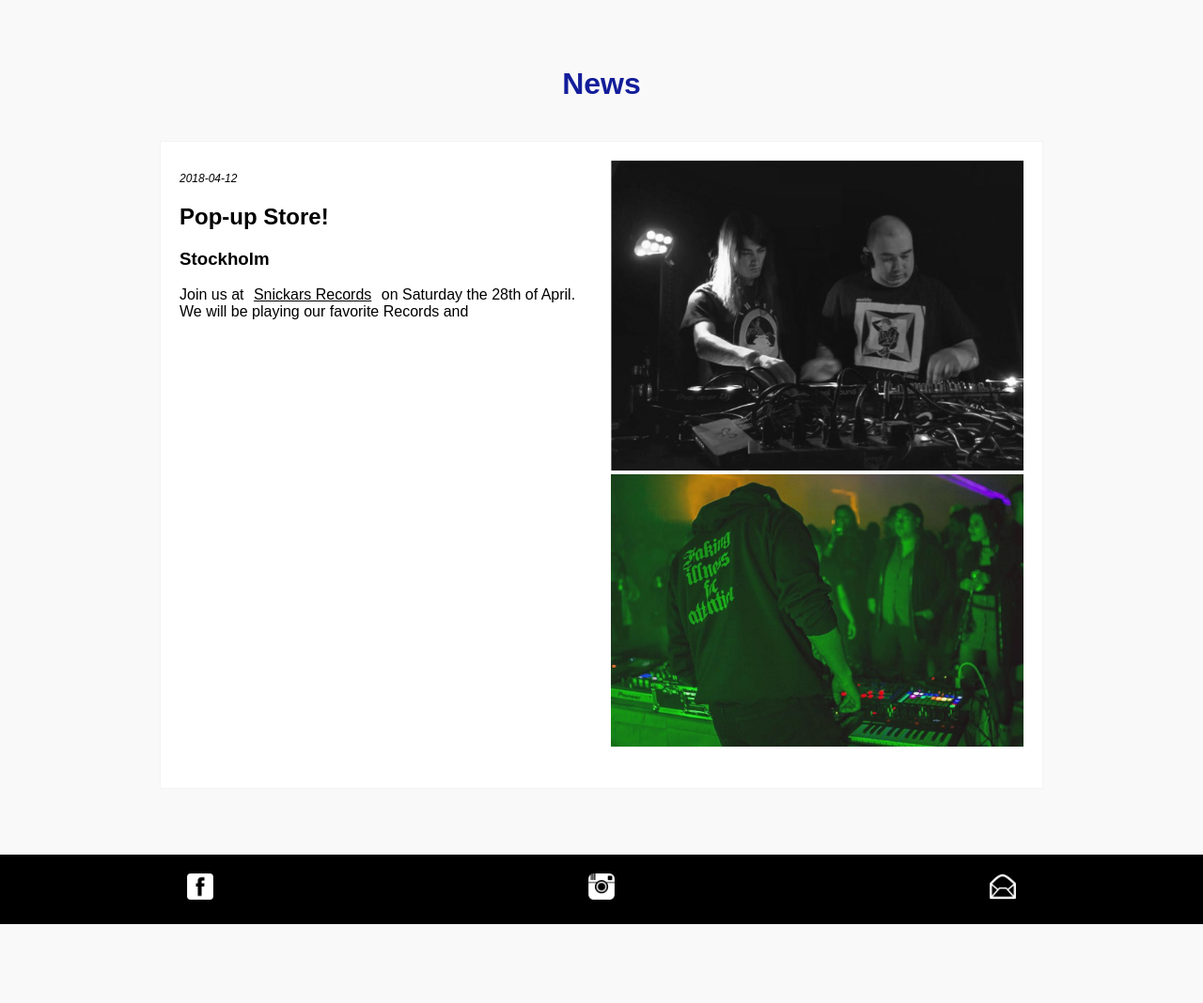
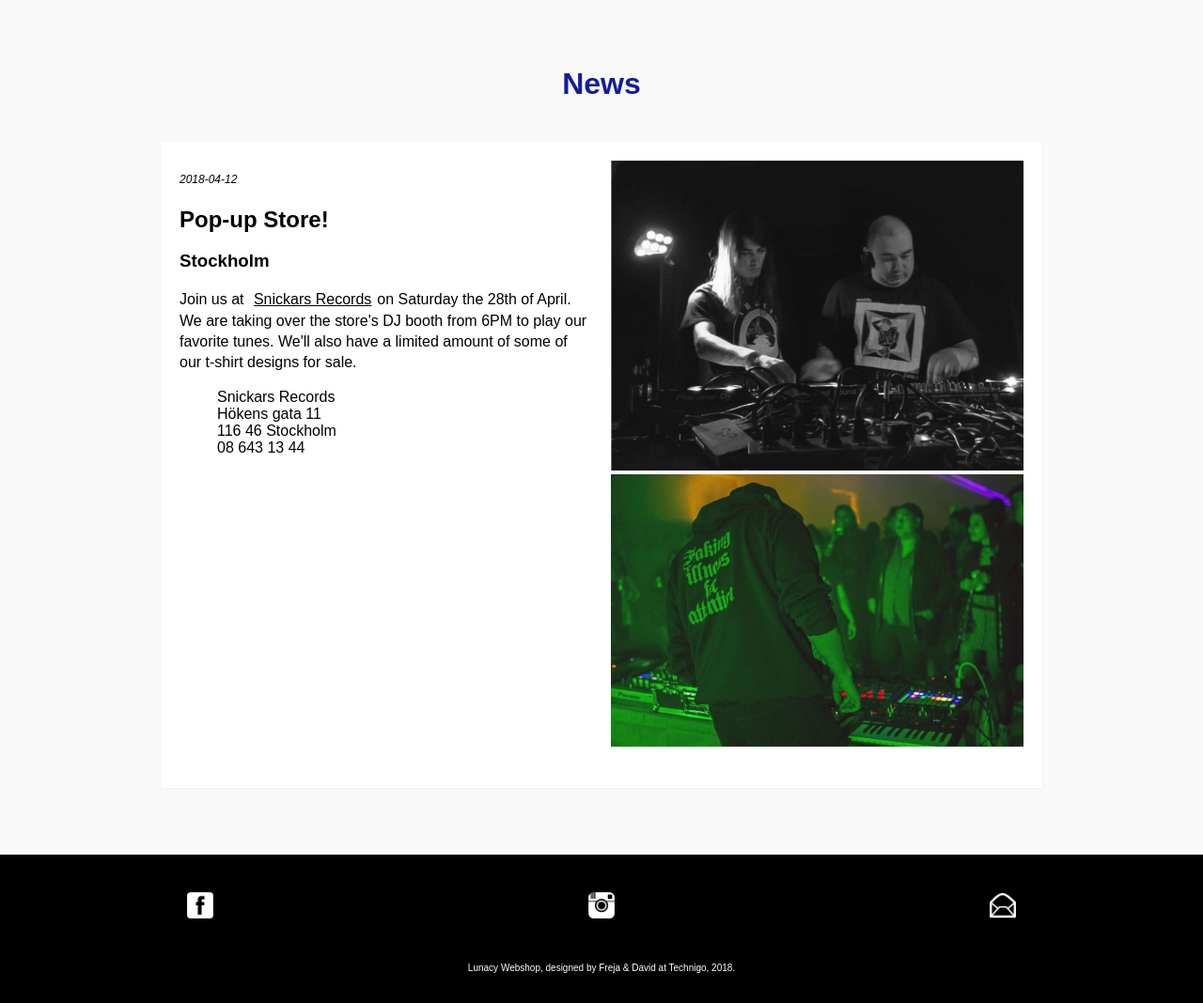
Before and after one commit to gunvora/tictail-sprint-3-4, a React app in the folder code/: page /news in a window 1280 px wide. Shown: the whole page at 94% size. Before the commit the page ends 984 px from the top, so only its background shows below. Built offline with nearby package versions, Linux system fonts and the light colour scheme; no server answers.

Commit message:
Footer / News

```diff
--- a/code/src/components/footer.css
+++ b/code/src/components/footer.css
@@ -2,22 +2,33 @@
   align-items: center;
   background-color: black;
   color: white;
-  display: flex;
-  flex-direction: column;
-  padding: 20px 0;
+  padding: 40px 0px 20px 0px;
 }
 .footer a {
   color: white;
   text-decoration: none;
   text-transform: uppercase;
 }
+.footer-icons {
+  display: flex;
+  flex-direction: column;
+  margin-bottom: 40px;
+  text-align: center;
+}
 .footer-icon img {
   margin-bottom: 2px;
   width: 28px;
 }
+.footer-info {
+  text-align: center;
+}
+.footer-info p {
+  font-size: 10px;
+}
 
 @media (min-width: 600px) {
-  .footer {
+  .footer-icons {
+  display: flex;
   flex-direction: row;
   justify-content: space-around;
   }
--- a/code/src/components/footer.js
+++ b/code/src/components/footer.js
@@ -5,9 +5,14 @@ class Footer extends React.Component {
   render() {
     return (
       <div className="footer">
-        <div className="footer-icon"><a href="https://facebook.com/LNCYIP/" target="_blank"><img src="../images/facebook.png" /></a></div>
-        <div className="footer-icon"><a href="https://www.instagram.com/lncyip/" target="_blank"><img src="../images/instagram.png" /></a></div>
-        <div className="footer-icon"><a href="mailto:teamyellow@technigo.io"><img src="../images/email-icon.png" /></a></div>
+        <div className="footer-icons">
+          <div className="footer-icon"><a href="https://facebook.com/LNCYIP/" target="_blank"><img src="../images/facebook.png" /></a></div>
+          <div className="footer-icon"><a href="https://www.instagram.com/lncyip/" target="_blank"><img src="../images/instagram.png" /></a></div>
+          <div className="footer-icon"><a href="mailto:teamyellow@technigo.io"><img src="../images/email-icon.png" /></a></div>
+        </div>
+        <div className="footer-info">
+          <p>Lunacy Webshop, designed by Freja & David at Technigo, 2018.</p>
+        </div>
       </div>
     )
   }
--- a/code/src/components/news.css
+++ b/code/src/components/news.css
@@ -30,6 +30,10 @@
   font-style: italic;
 }
 
+.event-address {
+  list-style-type: none;
+}
+
 @media (min-width: 600px) {
   .news-section-left, .news-section-right {
     width: 50%
--- a/code/src/components/news.js
+++ b/code/src/components/news.js
@@ -12,8 +12,15 @@ class News extends React.Component {
             <p className="created-date">2018-04-12</p>
             <h2>Pop-up Store!</h2>
             <h3>Stockholm</h3>
-            <p>Join us at <a href="http://www.snickarsrecords.com/">Snickars Records</a> on Saturday the 28th of April. We will be playing our favorite Records
-            and </p>
+            <p>Join us at <a href="http://www.snickarsrecords.com/">Snickars Records</a>on Saturday the 28th of April.
+            We are taking over the store&apos;s DJ booth from 6PM to play our favorite tunes. We&apos;ll also have a
+            limited amount of some of our t-shirt designs for sale.</p>
+            <ul className="event-address">
+              <li>Snickars Records</li>
+              <li>Hökens gata 11</li>
+              <li>116 46 Stockholm</li>
+              <li>08 643 13 44</li>
+            </ul>
           </div>
           <div className="news-section-right">
             <img src="./images/lunacy-news-img-1.png" />
--- a/code/src/index.css
+++ b/code/src/index.css
@@ -13,7 +13,9 @@ body {
 h1 {
   color: #131d9a;
 }
-
+p {
+  line-height: 1.4;
+}
 .content-box {
   background-color: #fff;
   border: 1px solid #f3f3f3;
```
